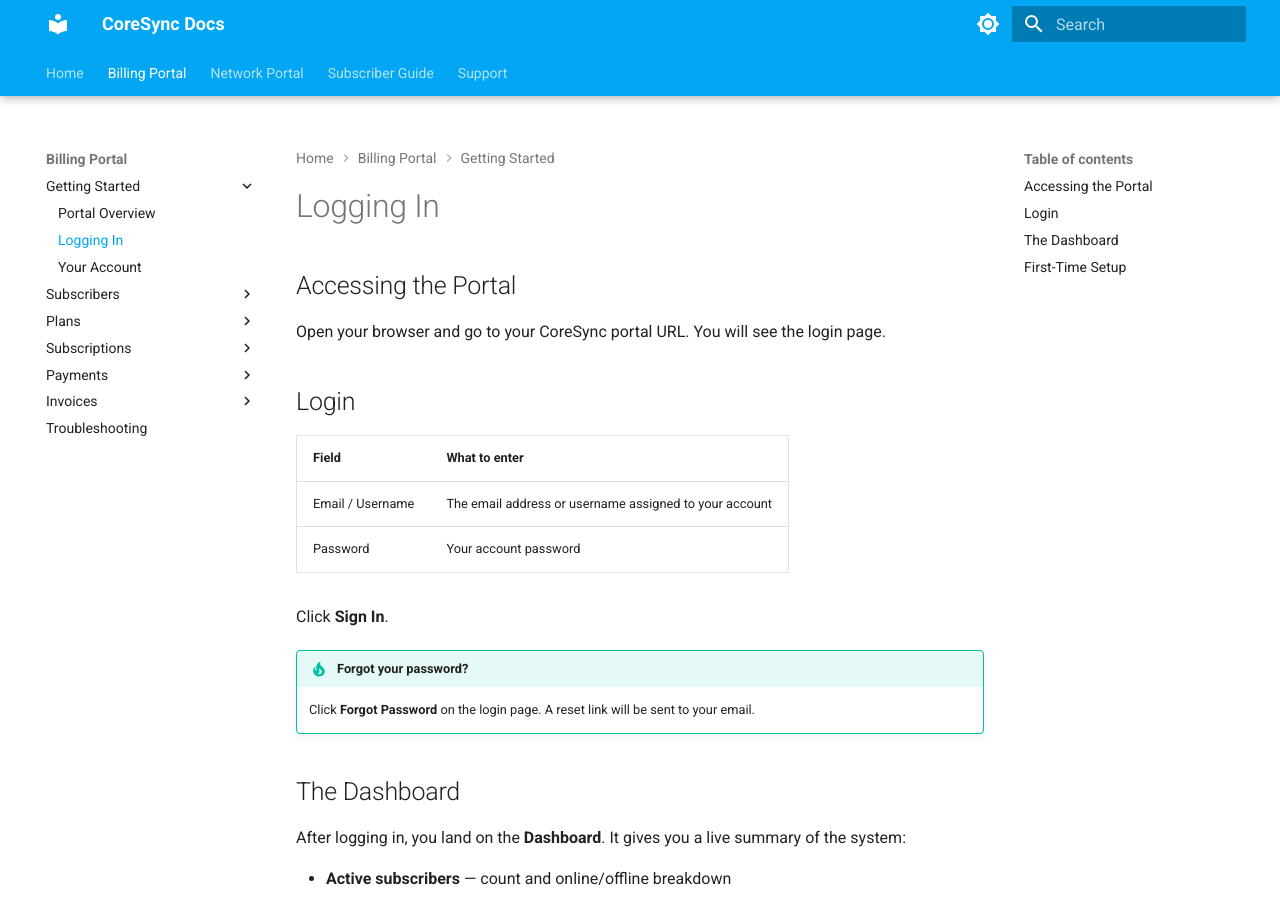
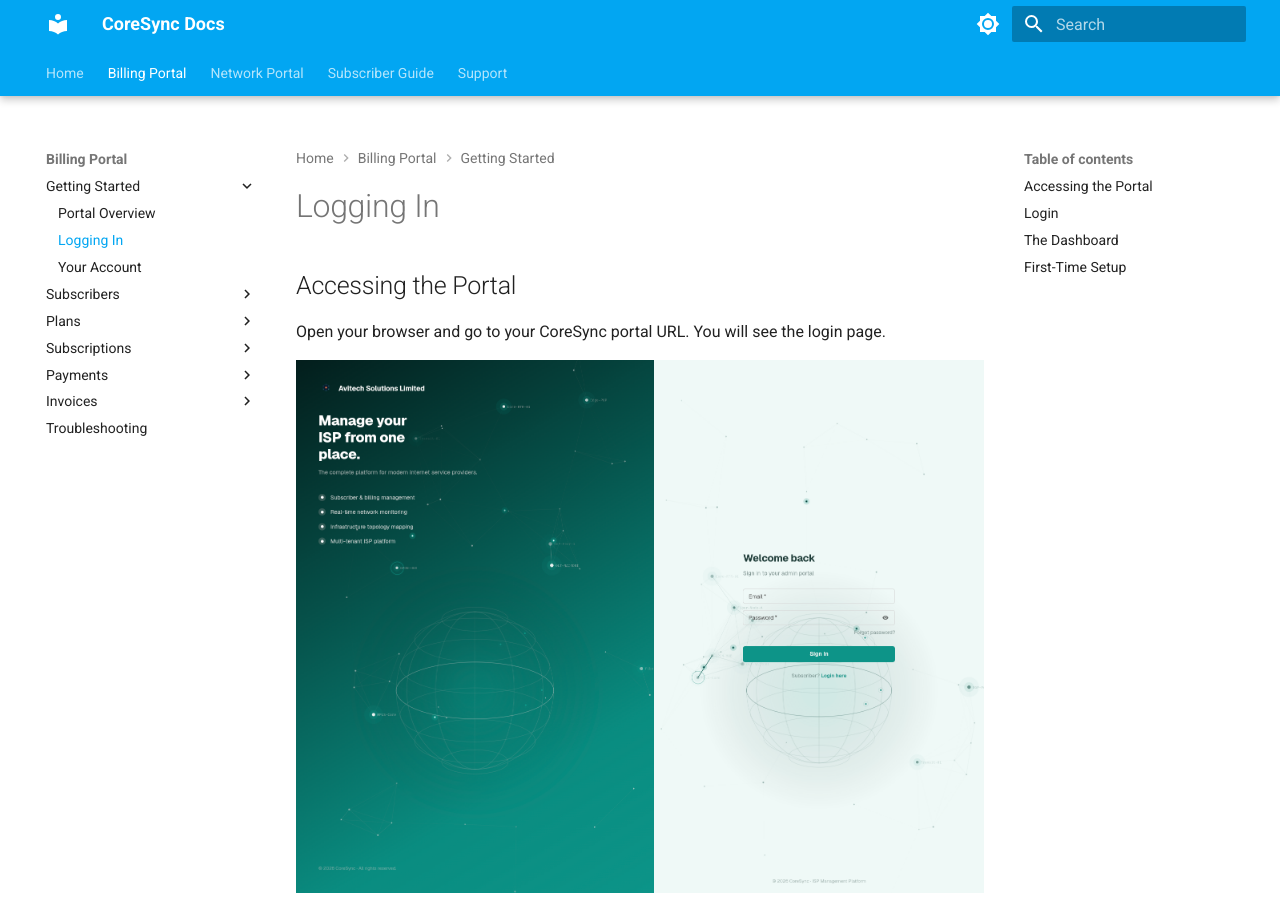
Before and after one commit to albertejuku/avitech-docs, an MkDocs documentation site: the page built from docs/billing/getting-started.md, in a window 1280 px wide and 900 px high. Built offline with MkDocs 1.6.1 and Material for MkDocs 9.7.7, drawn with Linux system fonts in a browser that asks for light colours.

Commit message:
feat: add login page screenshot
Co-Authored-By: Claude <noreply@anthropic.com>

```diff
--- a/docs/billing/getting-started.md
+++ b/docs/billing/getting-started.md
@@ -3,6 +3,8 @@
 ## Accessing the Portal
 
 Open your browser and go to your CoreSync portal URL. You will see the login page.
+
+![Login page](../assets/login_page.png)
 
 ## Login
 
```
Also changed, not shown: docs/assets/login_page.png (added).
